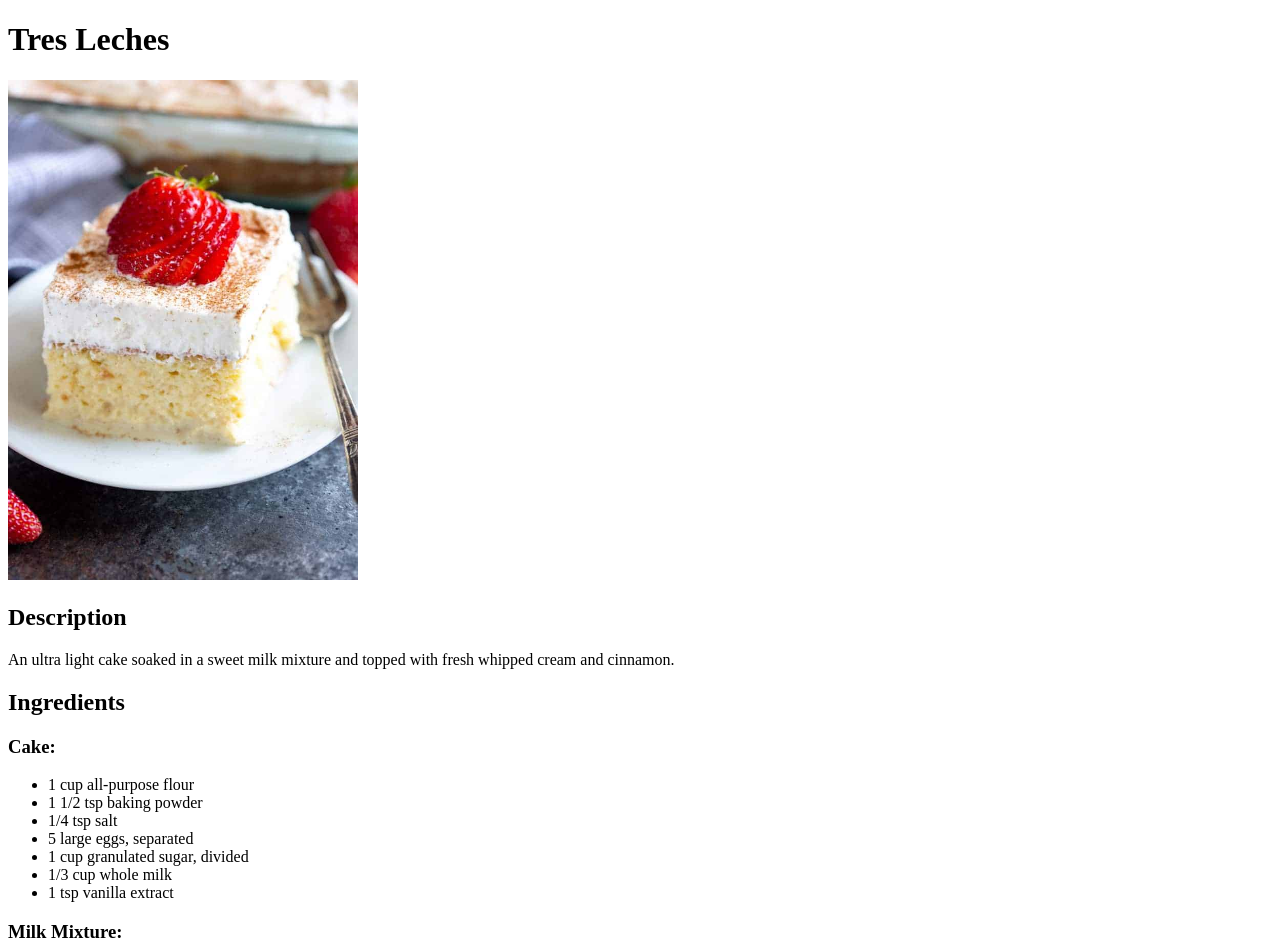
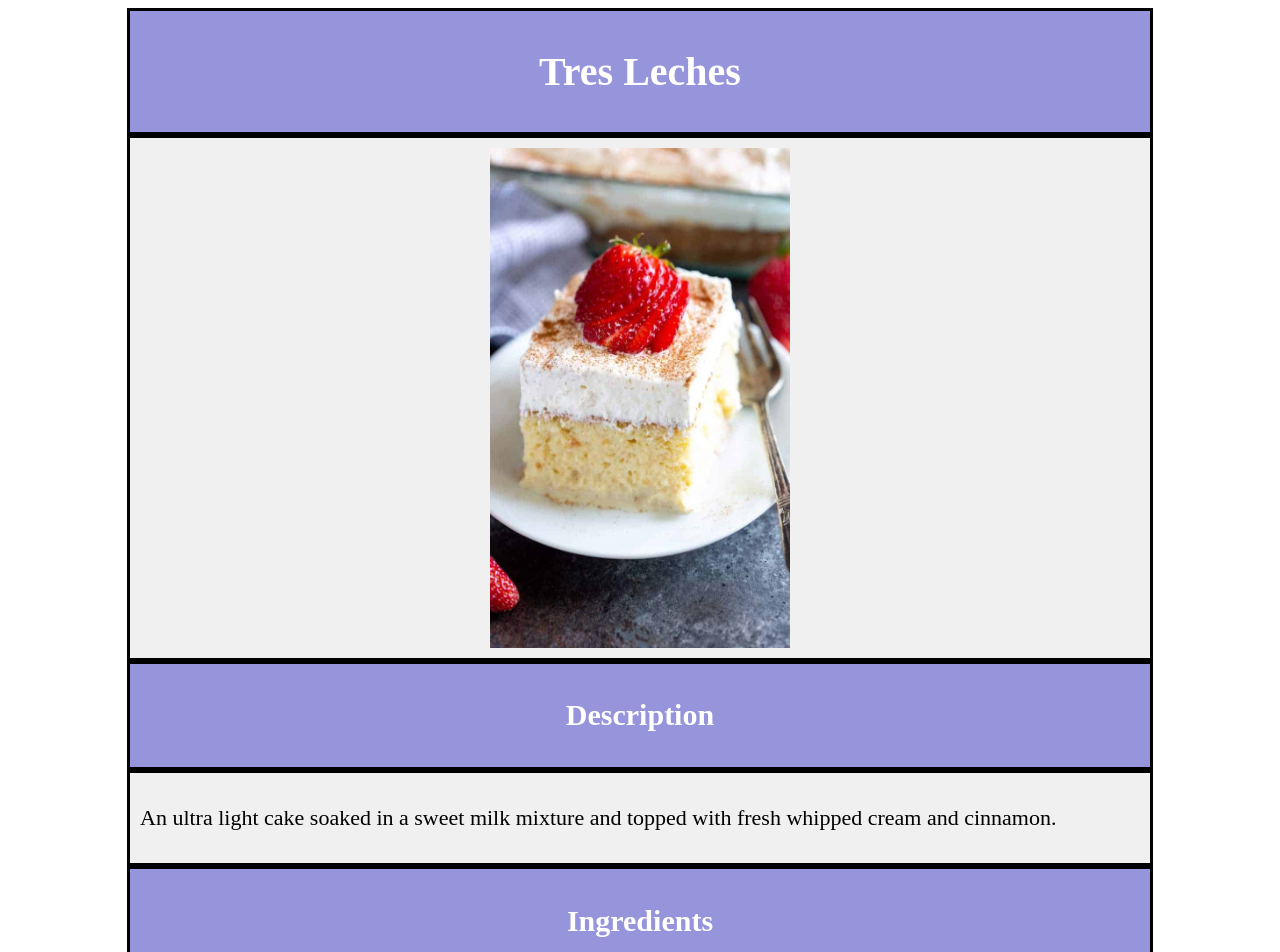
Before and after one commit to amend7/odin-recipes, a plain HTML site: page recipes/tresleches.html in a window 1280 px wide. Shown: the top 952 px of the page. Drawn offline with Linux system fonts and the light colour scheme.

Commit message:
added css to webpages

```diff
--- /dev/null
+++ b/recipes/recipestyles.css
@@ -0,0 +1,26 @@
+div {
+    width: 1000px;
+    padding: 10px;
+    margin: 10px;
+    border: 3px solid #000;
+    background-color: #f0f0f0;
+    margin: 0 auto;
+}
+
+.header {
+    background-color: #7472cec0;
+    color: #fff;
+    text-align: center;
+    font-size: 20px;
+    padding: 10px;
+}
+
+.text {
+    font-size: 22px;
+    padding: 10px;
+}
+
+#image a img {
+    display:block;
+    margin: 0 auto;
+}
--- a/recipes/tresleches.html
+++ b/recipes/tresleches.html
@@ -3,14 +3,20 @@
 <head>
     <meta charset="UTF-8">
     <meta name="viewport" content="width=device-width, initial-scale=1.0">
+    <link rel="stylesheet" href="recipestyles.css">
     <title>Tres Leches Recipe</title>
 </head>
 <body>
-    <h1>Tres Leches</h1>
-    <img src="treslechesimg.jpg" height = 500px; width = 350px;>
-    <h2>Description</h2>
-    <p>An ultra light cake soaked in a sweet milk mixture and topped with fresh whipped cream and cinnamon. </p>
-    <h2>Ingredients</h2>
+    <div class="header"><h1>Tres Leches</h1></div>
+    <div id="image">
+        <a href="#">
+            <img src="treslechesimg.jpg" height = 500px; width = 300px;>
+        </a>
+    </div>
+    <div class="header"><h2>Description</h2></div>
+    <div class="text"><p>An ultra light cake soaked in a sweet milk mixture and topped with fresh whipped cream and cinnamon.</p></div>
+    <div class="header"><h2>Ingredients</h2></div>
+    <div class="text">
     <h3>Cake:</h3>
     <p><ul>
         <li>1 cup all-purpose flour</li>
@@ -34,9 +40,9 @@
         <li>1/2 teaspoon vanilla extract</li>
         <li>Ground cinnamon, for topping</li>
     </ul></p>
-
-    <h2>Instructions</h2>
-    <p><ol>
+</div>
+    <div class="header"><h2>Instructions</h2></div>
+    <div class="text"><p><ol>
         <li>Preheat oven to 350 degrees F.</li>
         <li>In a medium bowl combine flour, baking powder, and salt. Separate the eggs into two other mixing bowls.</li>
         <li>Add ¾ cup sugar to the bowl with the egg yolks and mix on high speed until yolks are pale yellow.
@@ -50,6 +56,6 @@
             Refrigerate the cake for at least 1 hour or overnight, to allow it to soak up the milk.</li>
         <li>In the meantime, whip the heavy cream, sugar and vanilla until stiff peaks. Smooth over the top of the cake.
             Sprinkle cinnamon on top. Serve with fresh sliced strawberries, if desired. Enjoy!</li>
-    </ol></p>
+    </ol></p></div>
 </body>
 </html>
--- /dev/null
+++ b/styles.css
@@ -0,0 +1,21 @@
+div {
+    width: 1000px;
+    padding: 30px;
+    margin: 10px;
+    border: 3px solid #000;
+    background-color: #f0f0f0;
+    margin: 0 auto;
+}
+
+.recipes {
+    font-family: Arial, sans-serif;
+    font-size: 30px;
+    text-align: center;
+
+}
+
+.titles {
+    font-family:'Gill Sans', 'Gill Sans MT', Calibri, 'Trebuchet MS', sans-serif;
+    text-align: center;
+    font-size: 35px;
+}
```
Also changed, not shown: index.html (+5 -4 lines).
